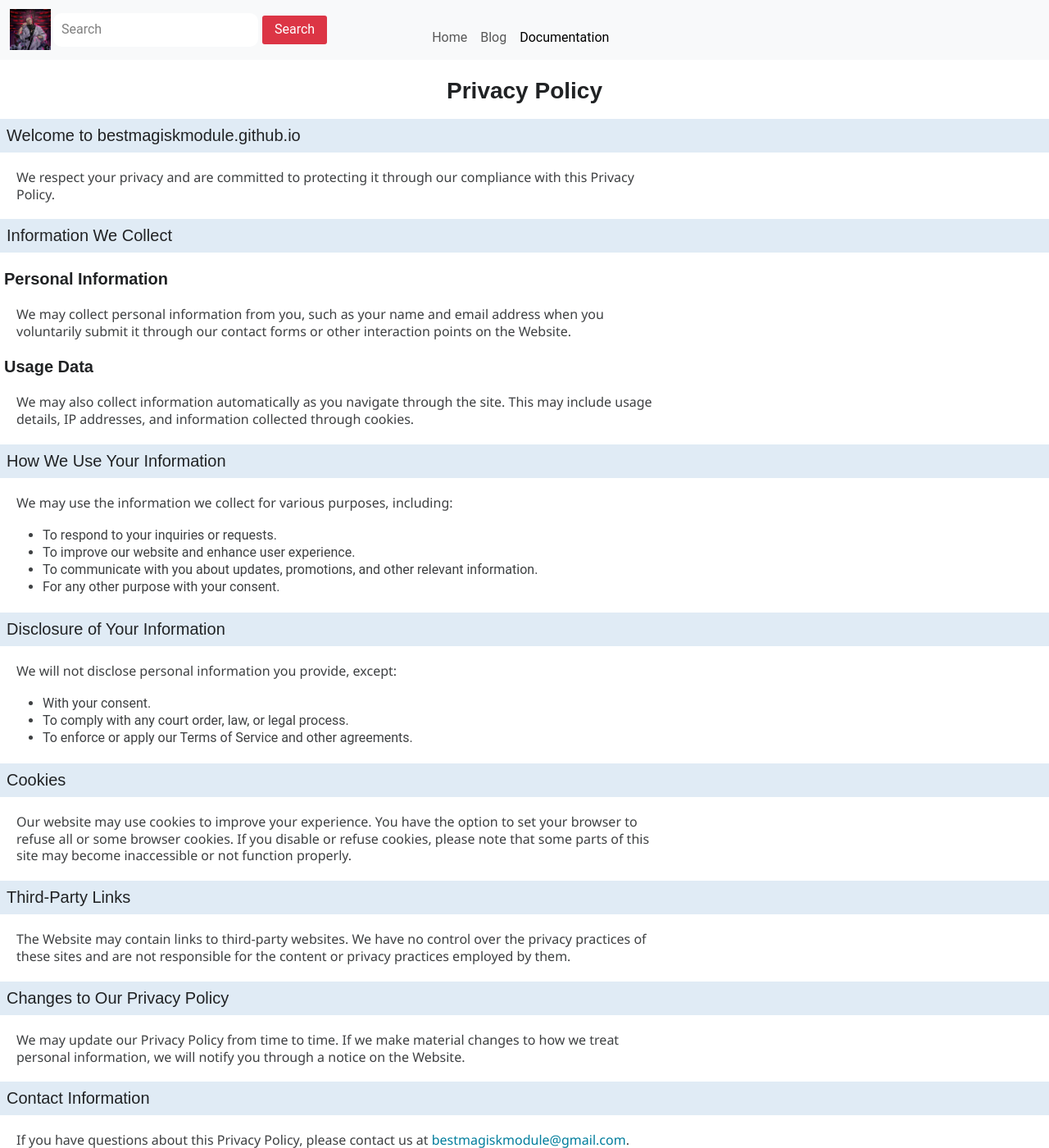
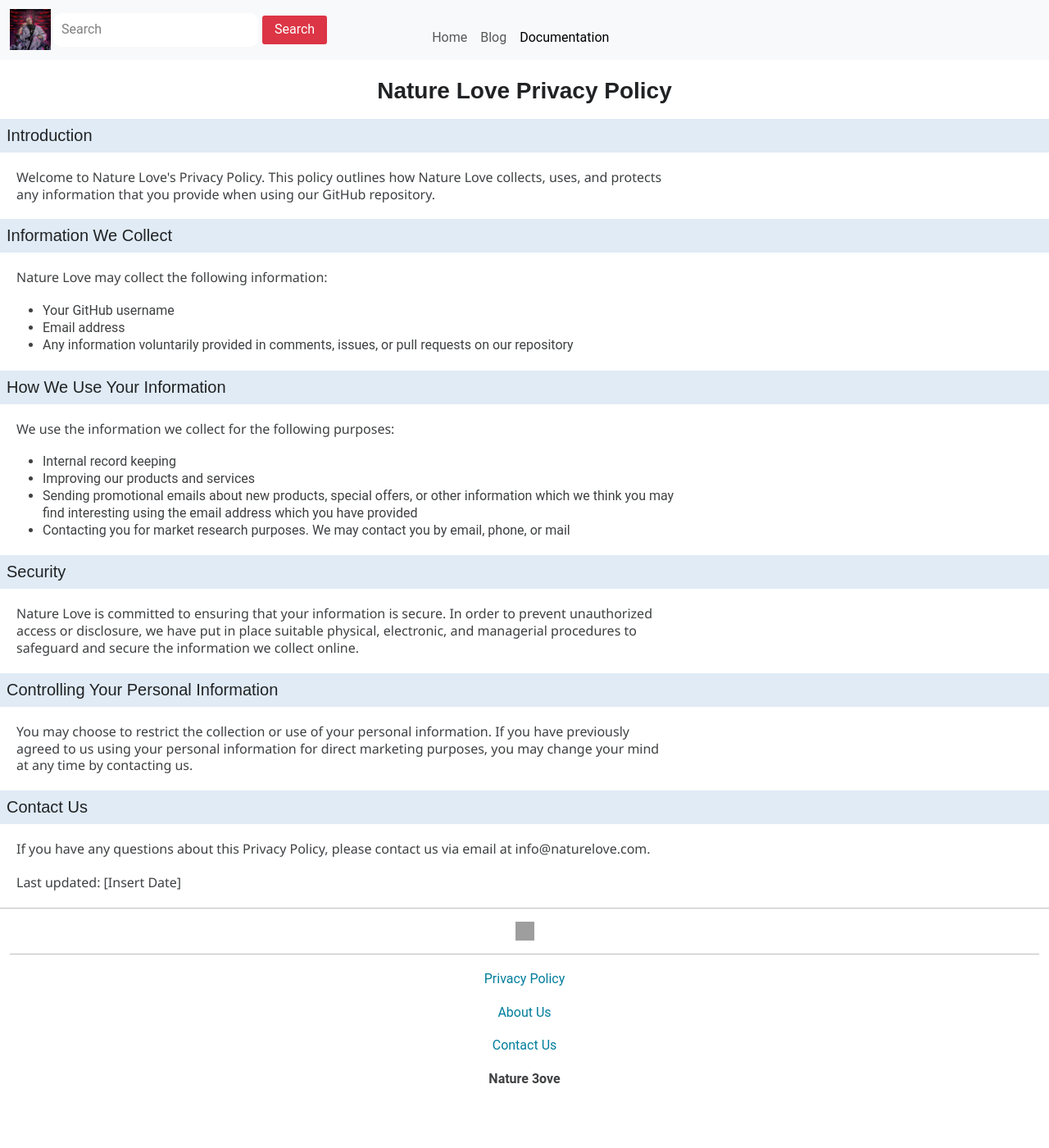
Before and after one commit to naturelovewsp/naturelovewsp.github.io, a Jekyll site: the page built from Policy.html, in a window 1280 px wide and 1400 px high. Shown: the whole window at 82% size. Built offline with Jekyll 4.4.1, drawn with Linux system fonts in a browser that asks for light colours; some web fonts are replaced; some of the changed text lies outside the part shown; grey boxes are pictures that could not be loaded.

Commit message:
Update Policy.html

```diff
--- a/Policy.html
+++ b/Policy.html
@@ -7,81 +7,56 @@ permalink: /Policy
 <head>
     <meta charset="UTF-8">
     <meta name="viewport" content="width=device-width, initial-scale=1.0">
-    <title>Privacy Policy</title>
+    <title>Nature Love Privacy Policy</title>
 </head>
-
 <body>
-
     <header>
-        <h1>Privacy Policy</h1>
-
+        <h1>Nature Love Privacy Policy</h1>
     </header>
 
     <section>
-        <h2>Welcome to bestmagiskmodule.github.io</h2>
-        <p>We respect your privacy and are committed to protecting it through our compliance with this Privacy Policy.</p>
+        <h2>Introduction</h2>
+        <p>Welcome to Nature Love's Privacy Policy. This policy outlines how Nature Love collects, uses, and protects any information that you provide when using our GitHub repository.</p>
     </section>
 
     <section>
         <h2>Information We Collect</h2>
-        <h3>Personal Information</h3>
-        <p>We may collect personal information from you, such as your name and email address when you voluntarily
-            submit it through our contact forms or other interaction points on the Website.</p>
-
-        <h3>Usage Data</h3>
-        <p>We may also collect information automatically as you navigate through the site. This may include usage
-            details, IP addresses, and information collected through cookies.</p>
+        <p>Nature Love may collect the following information:</p>
+        <ul>
+            <li>Your GitHub username</li>
+            <li>Email address</li>
+            <li>Any information voluntarily provided in comments, issues, or pull requests on our repository</li>
+        </ul>
     </section>
 
     <section>
         <h2>How We Use Your Information</h2>
-        <p>We may use the information we collect for various purposes, including:</p>
+        <p>We use the information we collect for the following purposes:</p>
         <ul>
-            <li>To respond to your inquiries or requests.</li>
-            <li>To improve our website and enhance user experience.</li>
-            <li>To communicate with you about updates, promotions, and other relevant information.</li>
-            <li>For any other purpose with your consent.</li>
+            <li>Internal record keeping</li>
+            <li>Improving our products and services</li>
+            <li>Sending promotional emails about new products, special offers, or other information which we think you may find interesting using the email address which you have provided</li>
+            <li>Contacting you for market research purposes. We may contact you by email, phone, or mail</li>
         </ul>
     </section>
 
     <section>
-        <h2>Disclosure of Your Information</h2>
-        <p>We will not disclose personal information you provide, except:</p>
-        <ul>
-            <li>With your consent.</li>
-            <li>To comply with any court order, law, or legal process.</li>
-            <li>To enforce or apply our Terms of Service and other agreements.</li>
-        </ul>
+        <h2>Security</h2>
+        <p>Nature Love is committed to ensuring that your information is secure. In order to prevent unauthorized access or disclosure, we have put in place suitable physical, electronic, and managerial procedures to safeguard and secure the information we collect online.</p>
     </section>
 
     <section>
-        <h2>Cookies</h2>
-        <p>Our website may use cookies to improve your experience. You have the option to set your browser to refuse
-            all or some browser cookies. If you disable or refuse cookies, please note that some parts of this site
-            may become inaccessible or not function properly.</p>
+        <h2>Controlling Your Personal Information</h2>
+        <p>You may choose to restrict the collection or use of your personal information. If you have previously agreed to us using your personal information for direct marketing purposes, you may change your mind at any time by contacting us.</p>
     </section>
 
     <section>
-        <h2>Third-Party Links</h2>
-        <p>The Website may contain links to third-party websites. We have no control over the privacy practices of
-            these sites and are not responsible for the content or privacy practices employed by them.</p>
-    </section>
-
-    <section>
-        <h2>Changes to Our Privacy Policy</h2>
-        <p>We may update our Privacy Policy from time to time. If we make material changes to how we treat personal
-            information, we will notify you through a notice on the Website.</p>
-    </section>
-
-    <section>
-        <h2>Contact Information</h2>
-        <p>If you have questions about this Privacy Policy, please contact us at <a href="mailto:bestmagiskmodule@gmail.com">bestmagiskmodule@gmail.com</a>.</p>
+        <h2>Contact Us</h2>
+        <p>If you have any questions about this Privacy Policy, please contact us via email at info@naturelove.com.</p>
     </section>
 
     <footer>
-        <p>Thank you for visiting bestmagiskmodule.github.io.</p>
+        <p>Last updated: [Insert Date]</p>
     </footer>
-
 </body>
-
 </html>
```
